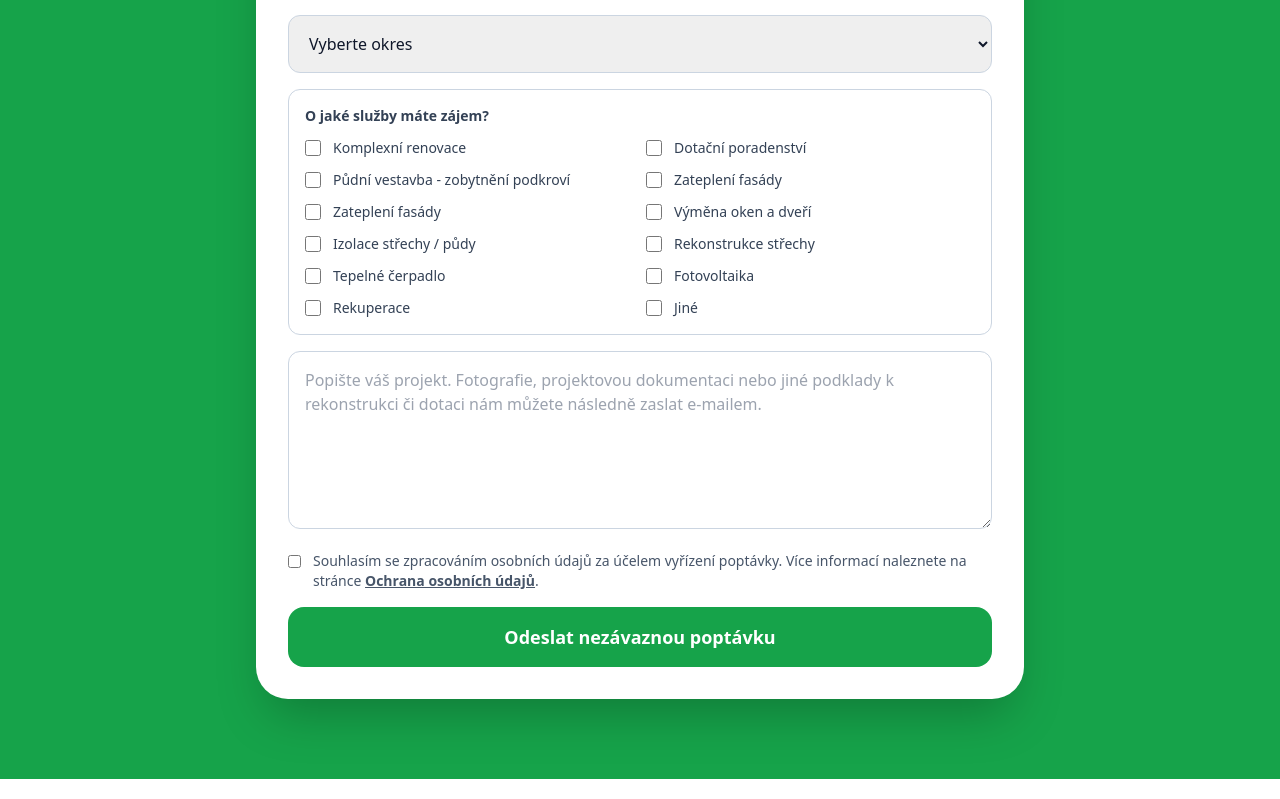
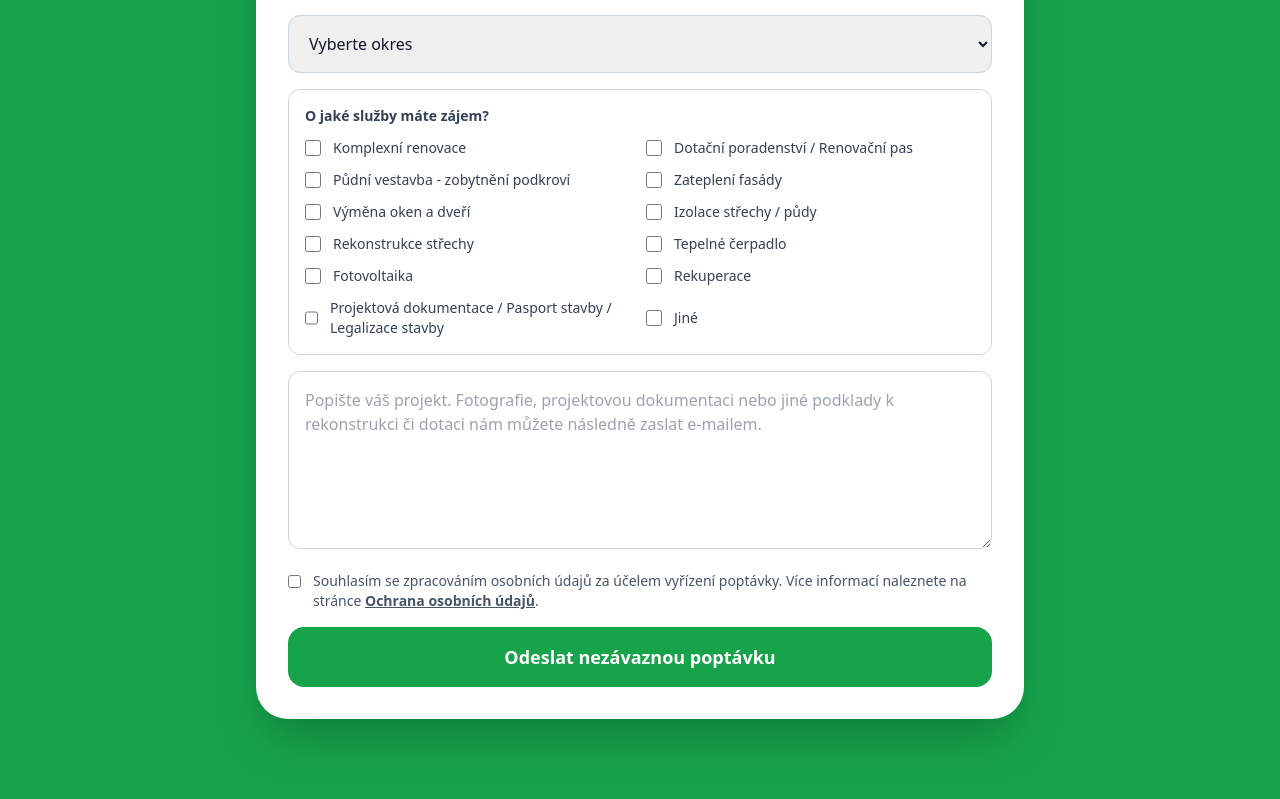
Before and after one commit to Enerixsro/enerix-web, a Next.js app: page / in a window 1280 px wide. Shown: the part 3089-3888 px from the top of the page. Built offline with nearby package versions, Linux system fonts and the light colour scheme.

Commit message:
Update index.js

```diff
--- a/pages/index.js
+++ b/pages/index.js
@@ -336,9 +336,8 @@ export default function EnerixLandingPage() {
               <div className="grid gap-3 md:grid-cols-2">
                 {[
                   "Komplexní renovace",
-                  "Dotační poradenství",
+                  "Dotační poradenství / Renovační pas",
                   "Půdní vestavba - zobytnění podkroví",
-                  "Zateplení fasády",
                   "Zateplení fasády",
                   "Výměna oken a dveří",
                   "Izolace střechy / půdy",
@@ -346,6 +345,7 @@ export default function EnerixLandingPage() {
                   "Tepelné čerpadlo",
                   "Fotovoltaika",
                   "Rekuperace",
+                  "Projektová dokumentace / Pasport stavby / Legalizace stavby",
                   "Jiné",
                 ].map((sluzba) => (
                   <label
```
